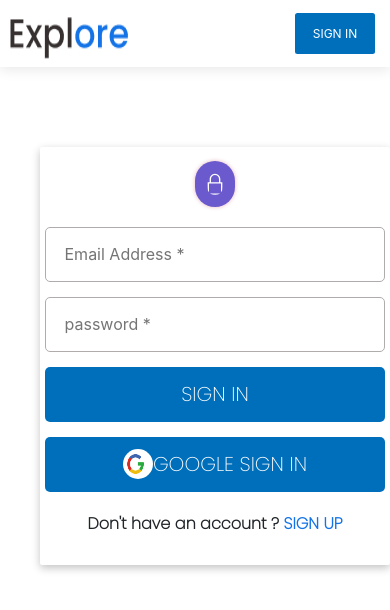
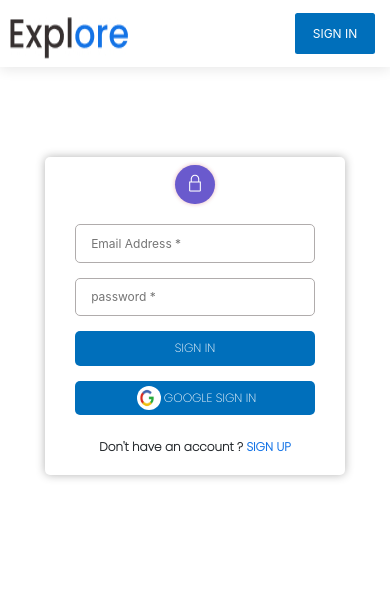
Before and after one commit to Atom-Corel-Scapes/Explore, a React (Create React App) app in the folder Client/: page / in a window 390 px wide. Shown: the top 610 px of the page. Built offline with nearby package versions, Linux system fonts and the light colour scheme.

Commit message:
(Sign-in and Sign-up)responsive for mobile device completed

```diff
--- a/Client/src/component/Login/Login.css
+++ b/Client/src/component/Login/Login.css
@@ -8,27 +8,39 @@
 }
 
 .LoginContainer {
+
+    justify-content: center;
+    display: flex;
+    flex-direction: column;
+    gap: 10px;
+    font-size: 16px;
+    align-items: center;
+    margin-top: 90px;
+}
+
+.form {
     display: flex;
     align-items: center;
     justify-content: center;
     flex-direction: column;
     width: 440px;
     height: 418px;
-    box-shadow: rgba(0, 0, 0, 0.24) 0px 3px 8px;
-    margin-left: 500px;
-    margin-top: 142px;
-    border-radius: 2px;
-
+    box-shadow: rgba(0, 0, 0, 0.3) 0px 0px 10px;
+    border-radius: 5px;
 }
 
+
 .Vector {
-
-    background: #6A5ACD;
-    padding: 12px;
+    width: 60px;
+    height: 60px;
     background: #6A5ACD;
     box-shadow: 0px 0px 4px rgba(176, 16, 48, 0.3);
-    border-radius: 250px;
+    border-radius: 30px;
+}
 
+.icon {
+    margin-left: 22px;
+    margin-top: 17px;
 }
 
 .Input-box1 {
@@ -61,11 +73,7 @@
     /* identical to box height */
     border: none;
     border-radius: 5px;
-
-
     color: #FFFFFF;
-
-
 }
 
 .Sign-in-btn-glg {
@@ -84,13 +92,11 @@
     justify-content: center;
     align-items: center;
     border-radius: 5px;
-
-
     color: #FFFFFF;
 }
-.Googlelogo
-{
-    width:30px;
+
+.Googlelogo {
+    width: 30px;
     height: 30px;
     display: flex;
     align-items: center;
@@ -116,25 +122,66 @@
 
 @media screen and (max-width: 767px) {
 
-.LoginContainer {
+    .form {
+        align-items: center;
+        justify-content: center;
+        width: 400px;
+        height: 418px;
+        box-shadow: rgba(0, 0, 0, 0.3) 0px 0px 10px;
+        border-radius: 5px;
+    }
 
-
-    width:350px;
-    align-items: center;
-    margin-left: 40px;
-    margin-top: 80px;
-
-
-}
     .Input-box1 {
         width: 340px;
     }
+
     .Input-box2 {
         width: 340px;
     }
+
     .LoginContainer button {
         width: 340px;
     }
 
+}
 
+@media screen and (max-width:450px) {
+    .form {
+        width: 300px;
+        height: 318px;
+        font-size: 12px;
     }
+
+    .Vector {
+        margin-top: 8px;
+        width: 40px;
+        height: 62px;
+    }
+
+    .icon {
+        margin-left: 12px;
+        margin-top: 7px;
+        scale: 80%;
+    }
+
+    .Input-box1 {
+        width: 240px;
+    }
+
+    .Input-box2 {
+        width: 240px;
+    }
+
+    .LoginContainer button {
+        width: 240px;
+        font-size: 12px;
+    }
+
+    .Googlelogo {
+        scale: 80%;
+    }
+
+    .footer-signup-link {
+        font-size: 12px;
+    }
+}
--- a/Client/src/component/Login/Login.js
+++ b/Client/src/component/Login/Login.js
@@ -34,12 +34,9 @@
 
   }, [loginData])
 
-  return (
+  return (<div className="LoginContainer">
     <form className='form' onSubmit={signIn}>
-      <div className="LoginContainer">
-
-        <img className='Vector' src={VectorLogo} />
-
+      <div className='Vector'><img className='icon' src={VectorLogo} /></div>
       <input type="text" placeholder='   Email Address *' required className='Input-box1'></input>
       <input type="text" placeholder='   password *' required className='Input-box2'></input>
       <div><span>{Error}</span></div>
@@ -49,7 +46,8 @@
       <p className='footer-signup-link'> Don't have an account ? <Link to="/signup" >SIGN UP</Link></p>
 
 
-      </div>   </form>
+    </form>
+  </div>
 
   )
 
--- a/Client/src/component/detailpage/DetailPage1.js
+++ b/Client/src/component/detailpage/DetailPage1.js
@@ -1,6 +1,6 @@
 import React, { useState } from "react";
 import { useEffect } from "react";
-import { useSelector, useDispatch } from "react-redux";
+import { useSelector } from "react-redux";
 import { detailData } from "../../Redux/Slice/DetailData";
 import Logo from "../Images/Explore.jpg"
 import { Link } from "react-router-dom";
@@ -14,7 +14,7 @@
   useEffect(() => {
     setData(data)
   }, [data]);
-  console.log(placeData);
+  //console.log(placeData);
   return (<>
     <div className="nav">
     <img className='Logo' src={Logo} />
--- a/Client/src/component/detailpage/DetailPageSuggest.js
+++ b/Client/src/component/detailpage/DetailPageSuggest.js
@@ -21,7 +21,7 @@
   const handleDetailpage = (e) => {
     //e.preventDefault()
     const ID = e.target.id;
-    console.log(ID);
+    //console.log(ID);
 
     placeData.length > 0 && placeData.map((obj) => {
       if (obj.cardId === ID) {
--- a/Client/src/component/signup/signup.css
+++ b/Client/src/component/signup/signup.css
@@ -5,7 +5,8 @@
     padding: 0;
     box-sizing: border-box;
 }
-.signup-success{
+
+.signup-success {
     font-size: 20px;
     color: rgb(117, 201, 117);
 
@@ -21,13 +22,14 @@
     justify-content: center;
     margin-top: 90px;
 }
+
 .signup-container--form {
     display: flex;
     align-items: center;
     justify-content: center;
     flex-direction: column;
     width: 440px;
-    height: 580px;
+    height: 510px;
     box-shadow: rgba(0, 0, 0, 0.24) 0px 3px 8px;
     border-radius: 2px;
 }
@@ -36,22 +38,24 @@
     padding-top: 8px;
 }
 
-.signuplogo {
-
-
-    margin-top: 17.25px;
-    background: #6A5ACD;
-    padding: 11px;
+.sign-up {
+    margin-top: 8px;
+    width: 45px;
+    height: 66px;
     background: #6A5ACD;
     box-shadow: 0px 0px 4px rgba(176, 16, 48, 0.3);
-    border-radius: 250px;
+    border-radius: 30px;
+}
 
+.signup-icon {
+    margin-left: 15px;
+    margin-top: 11px;
 }
+
 
 .name {
     display: flex;
     gap: 18px;
-
 }
 
 
@@ -98,7 +102,7 @@
     border-radius: 5px;
 }
 
-.Sign-in-btn {
+.Sign-up-btn {
     width: 420px;
     margin-top: 15px;
     height: 55px;
@@ -108,17 +112,12 @@
     font-weight: 500;
     font-size: 20px;
     line-height: 30px;
-
     border: none;
     border-radius: 5px;
-
-
     color: #FFFFFF;
-
-
 }
 
-.Sign-in-btn-glg {
+.Sign-up-btn-glg {
     width: 420px;
     margin-top: 15px;
     height: 55px;
@@ -128,14 +127,11 @@
     font-weight: 500;
     font-size: 20px;
     line-height: 30px;
-
     border: none;
     display: flex;
     justify-content: center;
     align-items: center;
     border-radius: 5px;
-
-
     color: #FFFFFF;
 }
 
@@ -166,31 +162,47 @@
 
 @media screen and (max-width: 767px) {
 
-    .signup-container--form  {
-        width:350px;
-        height:500px;
-   }
+    .signup-container--form {
+        width: 400px;
+        height: 510px;
+        font-size: 12px;
+    }
+
+    .sign-up {
+        margin-top: 8px;
+        width: 45px;
+        height: 45px;
+    }
+
+    .signup-icon {
+        margin-left: 14.9px;
+        margin-top: 11px;
+    }
+
     .box1 {
         width: 160px;
-        height:30px;
+        height: 30px;
     }
+
     .box2 {
         width: 160px;
-        height:30px;
+        height: 30px;
     }
-    .box3{
-        width:340px;
-        height:30px;
+
+    .box3 {
+        width: 340px;
+        height: 30px;
     }
-    .box4{
-        width:340px;
-        height:30px;
+
+    .box4 {
+        width: 340px;
+        height: 30px;
 
     }
 
-    .box5{
-        width:340px;
-        height:30px;
+    .box5 {
+        width: 340px;
+        height: 30px;
     }
 
     .signup-container {
@@ -199,8 +211,41 @@
 
     .signup-container--form button {
         width: 340px;
-        height:40px;
+        height: 40px;
     }
 
+}
 
-      }
+@media screen and (max-width:450px) {
+    .signup-container--form {
+        width: 300px;
+        height: 487px;
+    }
+
+    .name {
+        display: flex;
+        flex-direction: column;
+        gap: 0px;
+    }
+
+    .signup-container--form input{
+        width:250px ;
+        height: 30;
+        margin-left: 0px;
+    }
+
+    .signup-container {
+        margin-top: 50px;
+    }
+
+    .signup-container--form button {
+        width: 250px;
+        height: 30px;
+        font-size: 12px;
+    }
+
+    .Login-link {
+        font-size: 12px;
+    }
+
+}
--- a/Client/src/component/signup/signup.js
+++ b/Client/src/component/signup/signup.js
@@ -12,7 +12,7 @@
     const dispatch = useDispatch();
     const Navigate = useNavigate();
     const { data, loading } = useSelector((state) => state.sigupdata);
-    const [loginStatus, setLoginStatus] = useState({status: 0, message: ''});
+    const [loginStatus, setLoginStatus] = useState({ status: 0, message: '' });
 
     useEffect(() => {
         if (data.response === 'success') {
@@ -21,7 +21,7 @@
                 message: 'success'
             })
             // Navigate('/LandingPage')
-        } else if(data.response === 'failure') {
+        } else if (data.response === 'failure') {
             setLoginStatus({
                 status: 1,
                 message: 'failure'
@@ -51,15 +51,17 @@
 
             <div className='signup-container'>
                 {
-            loginStatus.status>0 &&
+                    loginStatus.status > 0 &&
                     <div className='signup-status--container'>
                         {loginStatus.message === 'success' && <span className="signup-success">Signup Success!! Signin now</span>}
-                {loginStatus.message === 'failure' &&<span className="signup-failure">Check the user date given</span>}
+                        {loginStatus.message === 'failure' && <span className="signup-failure">Check the user date given</span>}
                     </div>
                 }
 
                 <form className="signup-container--form" onSubmit={enter}>
-            <img className='signuplogo' src={VectorLogo} />
+                    <div className='sign-up'>
+                    <img className='signup-icon' src={VectorLogo} />
+                    </div>
                     <p className='signup' > SIGN UP </p>
                     <div className="name" >
                         <input type="text" placeholder='   First Name *' required className='box1'></input>
@@ -68,8 +70,8 @@
                     <input type="text" placeholder='   Email Address *' required className='box3' ></input>
                     <input type="text" placeholder='   Password *' required className='box4' ></input>
                     <input type="tel" placeholder='    Phone Number *' required className='box5'></input>
-            <button className='Sign-in-btn' > SIGN UP </button>
-            <button className='Sign-in-btn-glg' > < img className='Googlelogo' src={google} />GOOGLE SIGN UP</button >
+                    <button className='Sign-up-btn' > SIGN UP </button>
+                    <button className='Sign-up-btn-glg' > < img className='Googlelogo' src={google} />GOOGLE SIGN UP</button >
                     <p className='Login-link' > Already Have An Account ? <Link to="/" >LOGIN</Link></p >
                 </form>
             </div>
```
Lines whose indentation alone changed are shown as unchanged.
